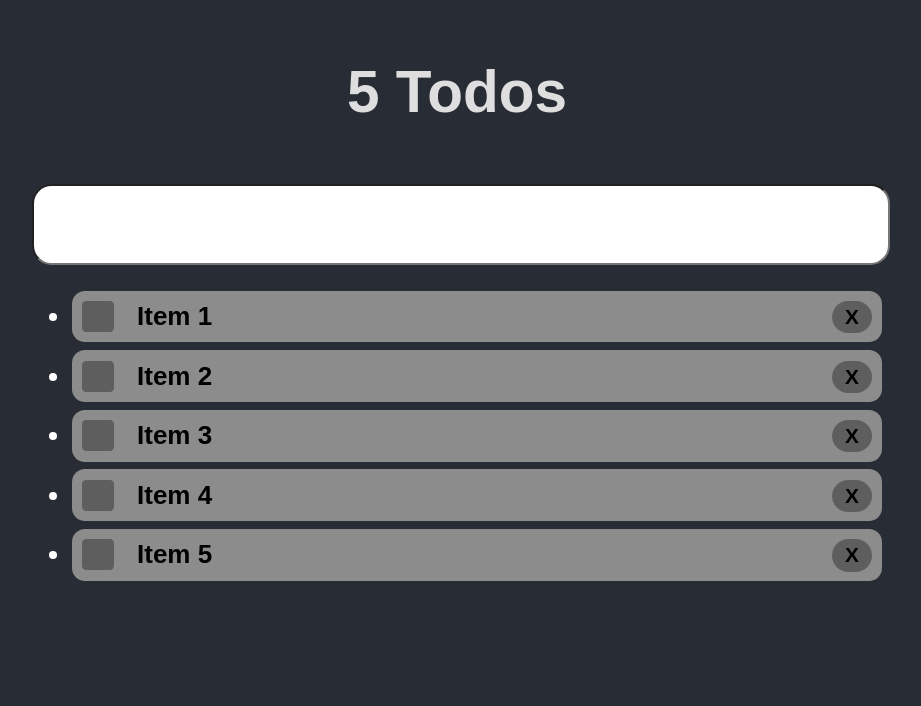
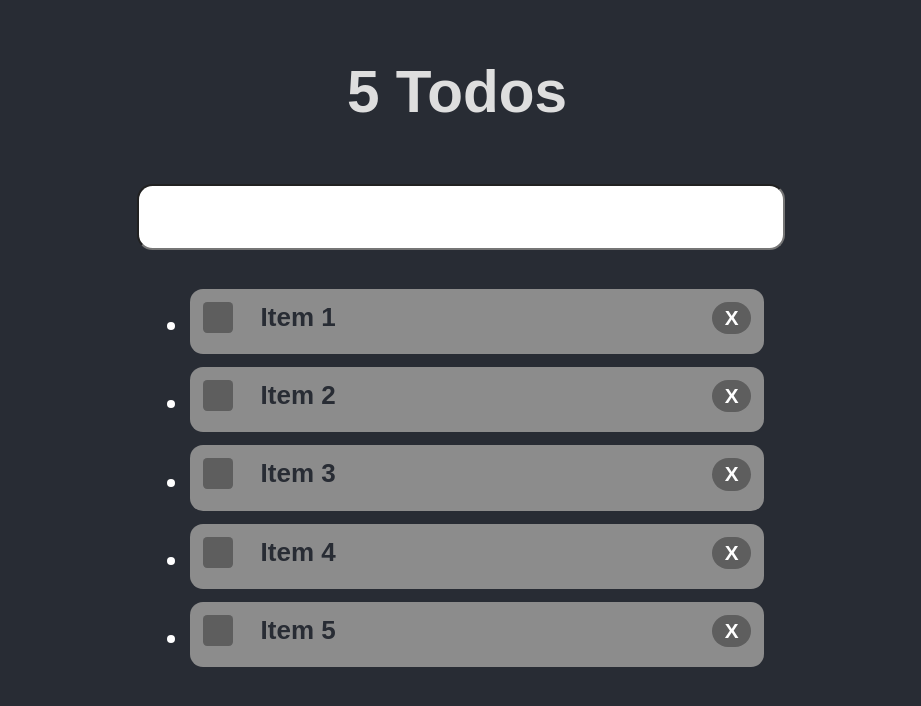
Before and after one commit to chc94818/ReactJS-Practice_ToDo-List, a React (Create React App) app: page / in a window 1280 px wide. Shown: the top 706 px of the page, without its empty margins (183-1104 px from the left). Built offline with nearby package versions, Linux system fonts and the light colour scheme.

Commit message:
css flexbox on TodoApp, TodoList and TodoItem.

```diff
--- a/src/components/CreateTodoFieldContainer.js
+++ b/src/components/CreateTodoFieldContainer.js
@@ -8,12 +8,10 @@ import {connect } from 'react-redux';
 class CreateTodoFieldContainer extends React.Component {
     render() {
         return(
-            <div style={{margin:'auto'}}>
             <InputField
                 //placeholder="新增待辦清單"
                 onSubmitEditing={this.props.createTodo}
             />
-            </div>
 
         );
     }
--- a/src/components/InputField.js
+++ b/src/components/InputField.js
@@ -8,9 +8,8 @@ const Input = styled.input`
           display: block;
           margin: auto;
           text-align: center;
-          font-size: 2.5em;
+          font-size: 2em;
           width: 100%;
-          max-width: 70vw;
           border-radius: 0.3em;
         `;
 
--- a/src/components/TodoApp.js
+++ b/src/components/TodoApp.js
@@ -5,6 +5,15 @@ import TodoListContainer from './TodoListContainer'
 import TodoActions from '../actions/TodoActions';
 import {connect } from 'react-redux';
 import styled from "styled-components";
+const AppDiv = styled.div`
+    display: flex;
+    width: 50%;
+    flex-direction: column;
+    @media screen and (max-width:500px) {
+        width:90%
+    }
+
+`;
 class TodoApp extends React.Component {
 
     componentDidMount() {
@@ -13,11 +22,11 @@ class TodoApp extends React.Component {
 
     render() {
         return (
-            <div>
+            <AppDiv>
                 <TodoHeaderContainer />
                 <CreateTodoFieldContainer/>
                 <TodoListContainer />
-            </div>
+            </AppDiv>
         );
     }
 }
--- a/src/components/TodoItem.js
+++ b/src/components/TodoItem.js
@@ -2,8 +2,7 @@ import React from "react";
 import PropTypes from "prop-types";
 import InputField from "./InputField";
 import styled from "styled-components";
-const Button = styled.span`
-  position: absolute;
+const Button = styled.div`
   right: 0.5em;
   width: 1.5em;
   cursor: pointer;
@@ -16,8 +15,7 @@ const Button = styled.span`
     background-color: #3b3b3b;
   }
 `;
-const CheckBox = styled.span`
-  position: absolute;
+const CheckBox = styled.div`
   box-sizing: border-box;
   left: 0.5em;
   width: 1.5em;
@@ -33,10 +31,20 @@ const CheckBox = styled.span`
     background-color: #3b3b3b;
   }
 `;
-const Text = styled.span`
-  position: absolute;
-  left: 2.5em;
+const Text = styled.div`
+  margin: 0% 5%;
+  width:80%;
+  color : #282c34;
+  text-align: left;
   text-decoration: ${props => (props.completed ? "line-through" : "none")};
+
+`;
+const ItemBox = styled.div`
+
+    display: inline-flex;
+    flex-direction : row;
+    justify-content: space-between;
+    width: 100%;
 `;
 class TodoItem extends React.Component {
     constructor(props) {
@@ -56,7 +64,7 @@ class TodoItem extends React.Component {
         // 判斷目前模式為何，渲染不同的畫面
 
         return (
-            <>{this.state.editable ? this.renderEditMode() : this.renderViewMode()}</>
+            <ItemBox>{this.state.editable ? this.renderEditMode() : this.renderViewMode()}</ItemBox>
         );
     }
 
--- a/src/components/TodoList.js
+++ b/src/components/TodoList.js
@@ -3,23 +3,20 @@ import TodoItem from './TodoItem'
 import PropTypes from "prop-types";
 import styled from 'styled-components';
 const Li = styled.li`
-            position: relative;
+            & ::before {
+                content: "";
+                color: red;
+                display: inline-block;
+            }
+            background-color : #8C8C8C;
+
+            margin : 0.5em;
+            padding: 0.5em;
+            border-radius : 0.5em;
             color : white;
-            & span{
-                color: black;
-            }
             font-weight: bold;
             font-size : 1em;
-            margin : 0.3em auto;
-            padding: 0.4em;
-            border-radius : 0.5em;
-            background : #8C8C8C;
             text-align: center;
-            &::before {
-              content: "";
-              color: red;
-              display: inline-block;
-            }
         `;
 class TodoList extends React.Component {
 
```
